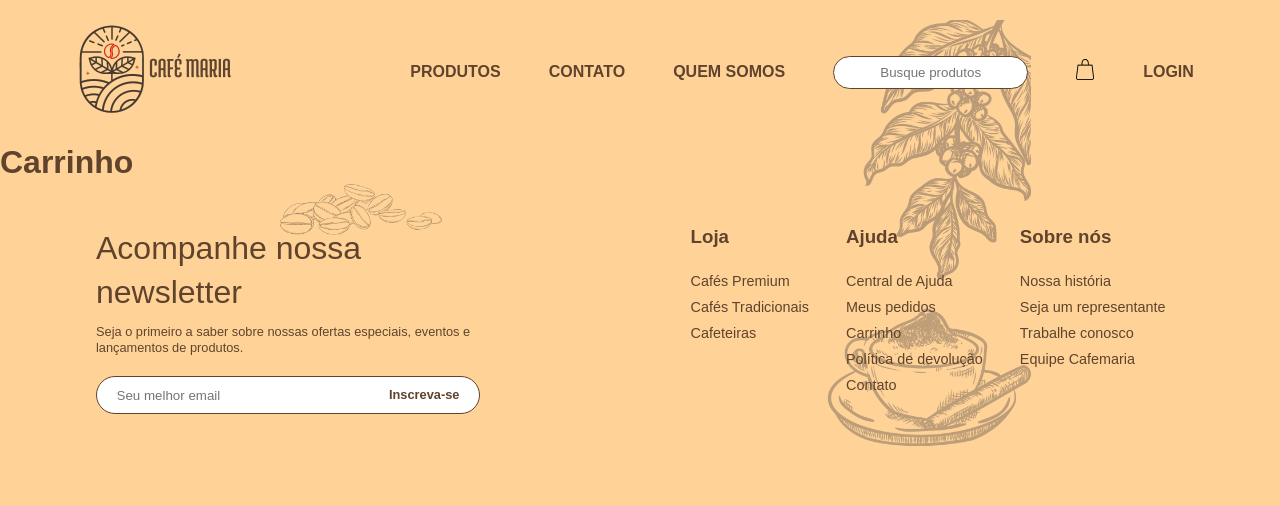
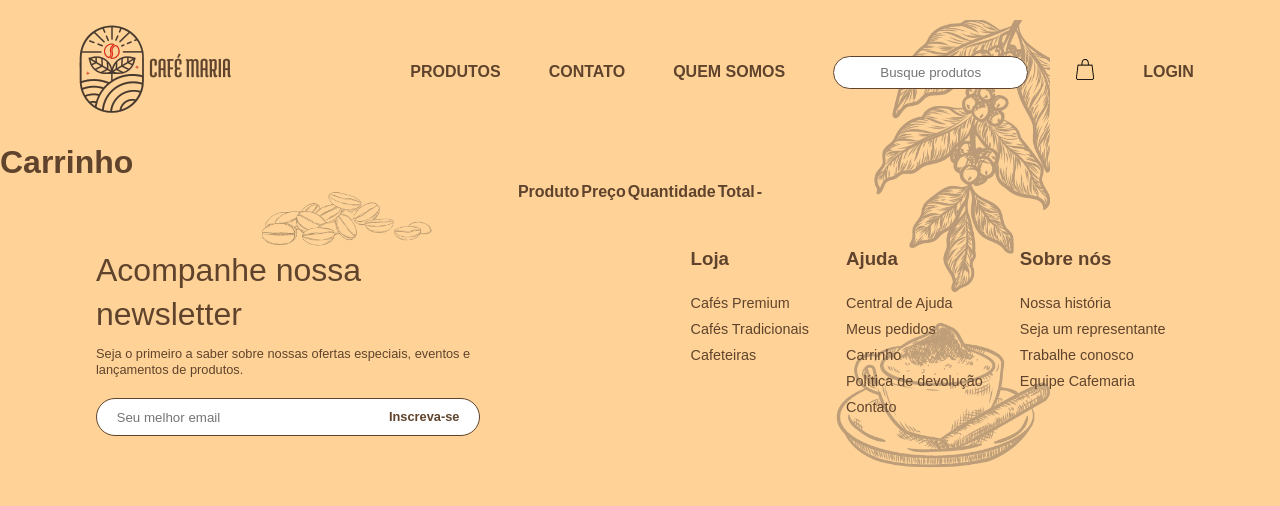
Before and after one commit to guipaterlini/Projeto-Cafemaria, a React (Create React App) app: page /carrinho in a window 1280 px wide. Shown: the top 506 px of the page. Built offline with nearby package versions, Linux system fonts and the light colour scheme.

Commit message:
desenvolvendo carrinho

```diff
--- /dev/null
+++ b/src/components/CartTable/index.tsx
@@ -0,0 +1,70 @@
+import React, { useEffect, useState } from "react"
+import { listarCarrinho } from "../../services/MainApi/carrinho";
+
+interface CarrinhoProduto {
+    id: string
+    cart_id: string
+    product_id: string
+    product_quantity: number
+    product_price: number
+    product_name: string
+}
+
+
+export default function CartTable(){
+    const [CarrinhoProdutos, setCarrinho] = useState<CarrinhoProduto[]>([]);
+    useEffect(()=>{
+        const getData =async () => {
+            try {
+                const response = await listarCarrinho();
+                setCarrinho(response.data)
+            } catch (error) {
+                alert ('algo deu errado')
+            }
+        };
+        getData();
+    },[setCarrinho])
+    return (
+        <tr>
+            {CarrinhoProdutos.map((produto)=>(
+
+                <><td>
+                    <div className="produto">
+                        <div className="info">
+                            <div className="nome">{produto.product_name}</div>
+                        </div>
+                    </div>
+                </td>
+                <td>{produto.product_price}</td>
+                <td>
+                    <div className="quantidade">
+                        <button>
+                            <i> - </i>
+                         </button>
+                        <span>{produto.product_quantity}</span>
+                        <button>
+                            <i> + </i>
+                     </button>
+                    </div>
+                </td>
+                <td>{(produto.product_price)*(produto.product_quantity)}</td>
+                <td>
+                    <button className="btn-remove-produto">
+                        <i> remover </i>
+                    </button>
+                </td>
+                </>
+
+            ))}
+        </tr>
+        );
+    };
+
+
+    // {cart.map(item=> <CartTable/>)}
+    //             {cart.length === 0 && (
+    //             <tr>
+    //               <td colSpan={5} style={{textAlign: 'center'}}>
+    //                 <b>Seu carrinho de compras está vazio.</b>
+    //               </td>
+    //             </tr> )}
--- a/src/pages/Carrinho/index.tsx
+++ b/src/pages/Carrinho/index.tsx
@@ -1,15 +1,47 @@
 import { useState } from "react";
 import { Footer } from "../../components/Footer";
 import Header from "../../components/Header";
+import carrinho from "../../services/MainApi/config"
+import CartTable from "../../components/CartTable";
+
+
+//todo X fazer um placeholder para quando não houver itens no carrinho
+//     - inserção de novos produtos no carrinho
+//     - remoção de produtos
+//     - alteração de quantidade
+//     - calculo de preço total
+//     - Puxar info das APIs
+//     - Checar se está logado
+//     - cupom de desconto?
 
 export default function Carrinho() {
   const [open, setOpen] = useState(false);
+  const [cart, setCart] = useState([])
+
 
   return (
     <main>
       <Header open={open} setOpen={setOpen} />
 
-      <h1>Carrinho</h1>
+      <main>
+        <h1>Carrinho</h1>
+        <div className="cart-content">
+          <section>
+            <table>
+              <thead>
+                <th>Produto</th>
+                <th>Preço</th>
+                <th>Quantidade</th>
+                <th>Total</th>
+                <th>-</th>
+              </thead>
+              <tbody>
+              </tbody>
+            </table>
+          </section>
+        </div>
+      </main>
+
 
       <Footer />
     </main>
```
